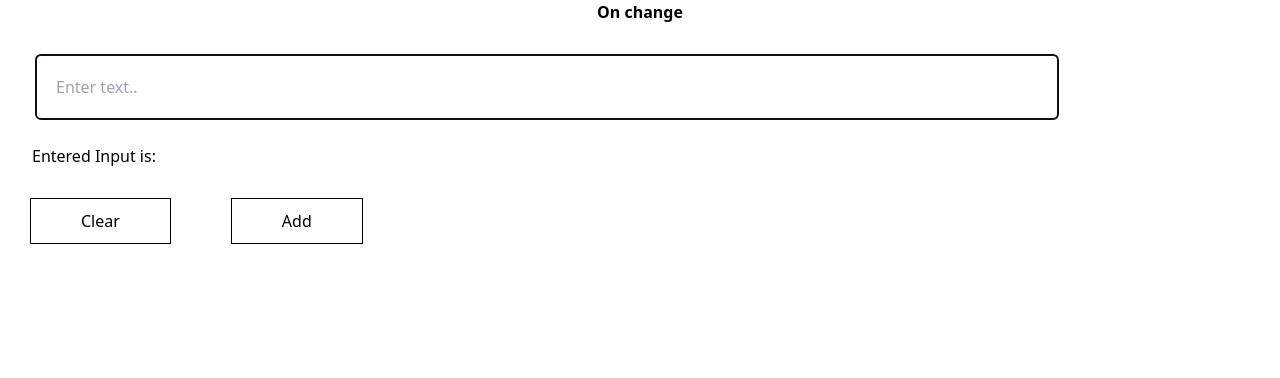
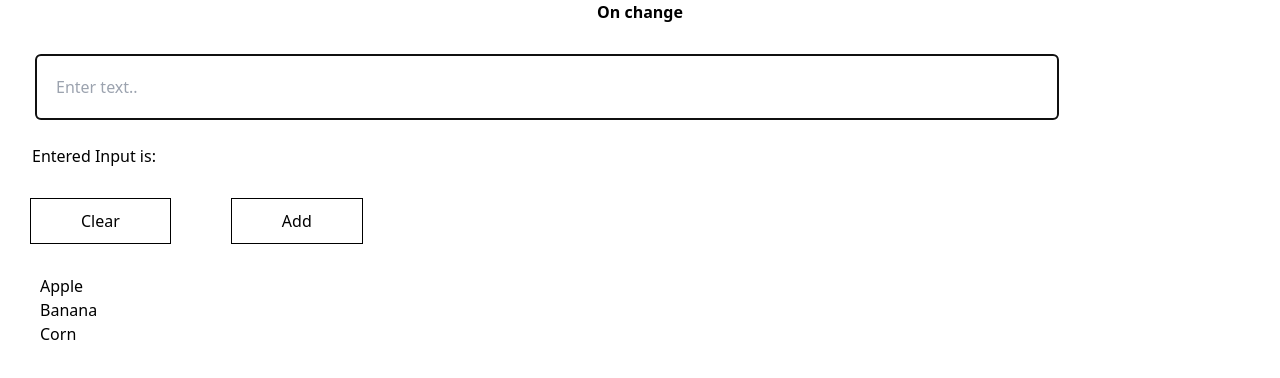
Before and after one commit to nehalpanchall/Reactify, a React app: page / in a window 1280 px wide. Shown: the top 378 px of the page. Built offline with nearby package versions, Linux system fonts and the light colour scheme; the HTML template or start-up script is replaced by a standard one.

Commit message:
update the file name from OnChange to AddRow.jsx

```diff
--- a/src/Components/OnChange.jsx
+++ b/src/Components/AddRow.jsx
@@ -1,7 +1,7 @@
 import { useState } from 'react';
 
-const onChange = () => {
-  let [items, setItems] = useState([]);
+const AddRow = () => {
+  let [items, setItems] = useState(['Apple', 'Banana', 'Corn']);
 
   function addItem() {
     let newItems = [...items, displayText];
@@ -69,4 +69,4 @@ const onChange = () => {
   );
 };
 
-export default onChange;
+export default AddRow;
--- a/src/main.jsx
+++ b/src/main.jsx
@@ -7,7 +7,7 @@ import Iterate from './Iterate';
 import Calculator from './Components/Calculator';
 import FoodMenu from './Components/FoodMenu';
 
-import OnChange from './Components/onChange';
+import AddRow from './Components/AddRow';
 
 let root = document.getElementById('root');
 
@@ -29,6 +29,6 @@ createRoot(root).render(
     {/* <Iterate /> */}
     {/* <Calculator /> */}
     {/* <FoodMenu /> */}
-    <OnChange />
+    <AddRow />
   </>
 );
```
